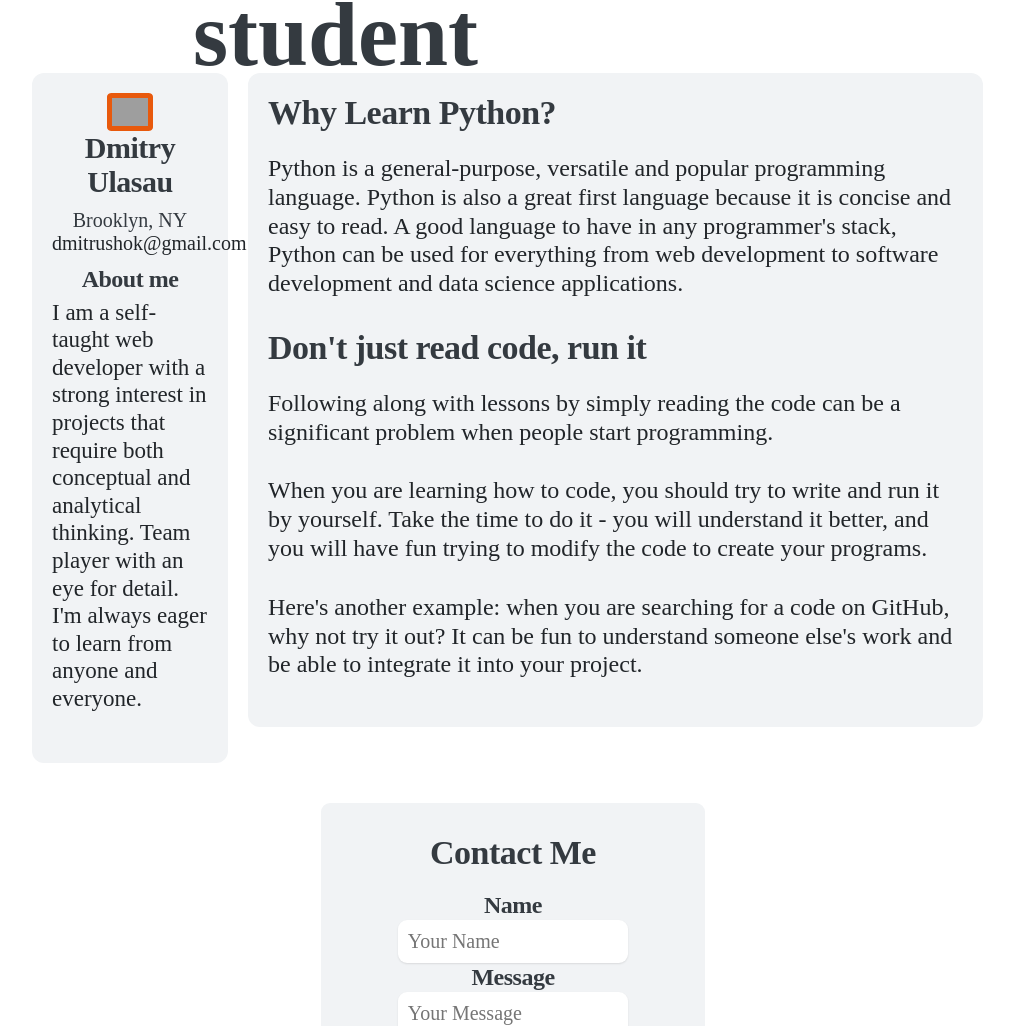
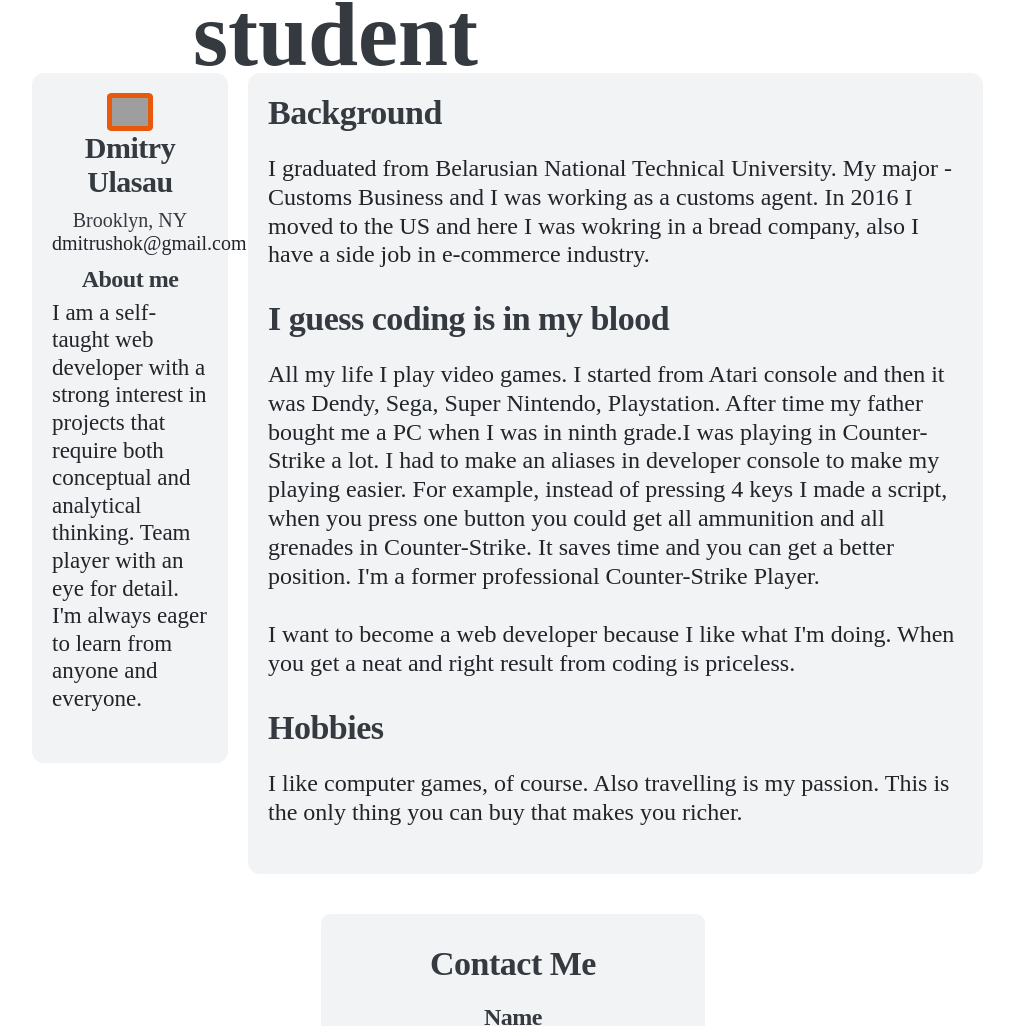
Before and after one commit to dmitryulasau/portfolio, a plain HTML site: page index.html in a window 1280 px wide. Shown: the part 440-1466 px from the top of the page, without its empty margins (127-1141 px from the left). Drawn offline with Linux system fonts and the light colour scheme; grey boxes are pictures that could not be loaded.

Commit message:
updated version

```diff
--- a/index.html
+++ b/index.html
@@ -32,33 +32,38 @@
     <main>
       <div class="main" class="shadow">
         <article class="article">
-          <h1 class="heading">Why Learn Python?</h1>
+          <h1 class="heading">Background</h1>
           <p>
-            Python is a general-purpose, versatile and popular programming
-            language. Python is also a great first language because it is
-            concise and easy to read. A good language to have in any
-            programmer's stack, Python can be used for everything from web
-            development to software development and data science applications.
+            I graduated from Belarusian National Technical University. My major
+            - Customs Business and I was working as a customs agent. In 2016 I
+            moved to the US and here I was wokring in a bread company, also I
+            have a side job in e-commerce industry.
           </p>
         </article>
         <article class="article">
-          <h1 class="heading">Don't just read code, run it</h1>
+          <h1 class="heading">I guess coding is in my blood</h1>
           <p>
-            Following along with lessons by simply reading the code can be a
-            significant problem when people start programming.
+            All my life I play video games. I started from Atari console and
+            then it was Dendy, Sega, Super Nintendo, Playstation. After time my
+            father bought me a PC when I was in ninth grade.I was playing in
+            Counter-Strike a lot. I had to make an aliases in developer console
+            to make my playing easier. For example, instead of pressing 4 keys I
+            made a script, when you press one button you could get all
+            ammunition and all grenades in Counter-Strike. It saves time and you
+            can get a better position. I'm a former professional Counter-Strike
+            Player.
           </p>
 
           <p>
-            When you are learning how to code, you should try to write and run
-            it by yourself. Take the time to do it - you will understand it
-            better, and you will have fun trying to modify the code to create
-            your programs.
+            I want to become a web developer because I like what I'm doing. When
+            you get a neat and right result from coding is priceless.
           </p>
-
+        </article>
+        <article class="article">
+          <h1 class="heading">Hobbies</h1>
           <p>
-            Here's another example: when you are searching for a code on GitHub,
-            why not try it out? It can be fun to understand someone else's work
-            and be able to integrate it into your project.
+            I like computer games, of course. Also travelling is my passion.
+            This is the only thing you can buy that makes you richer.
           </p>
         </article>
       </div>
```
